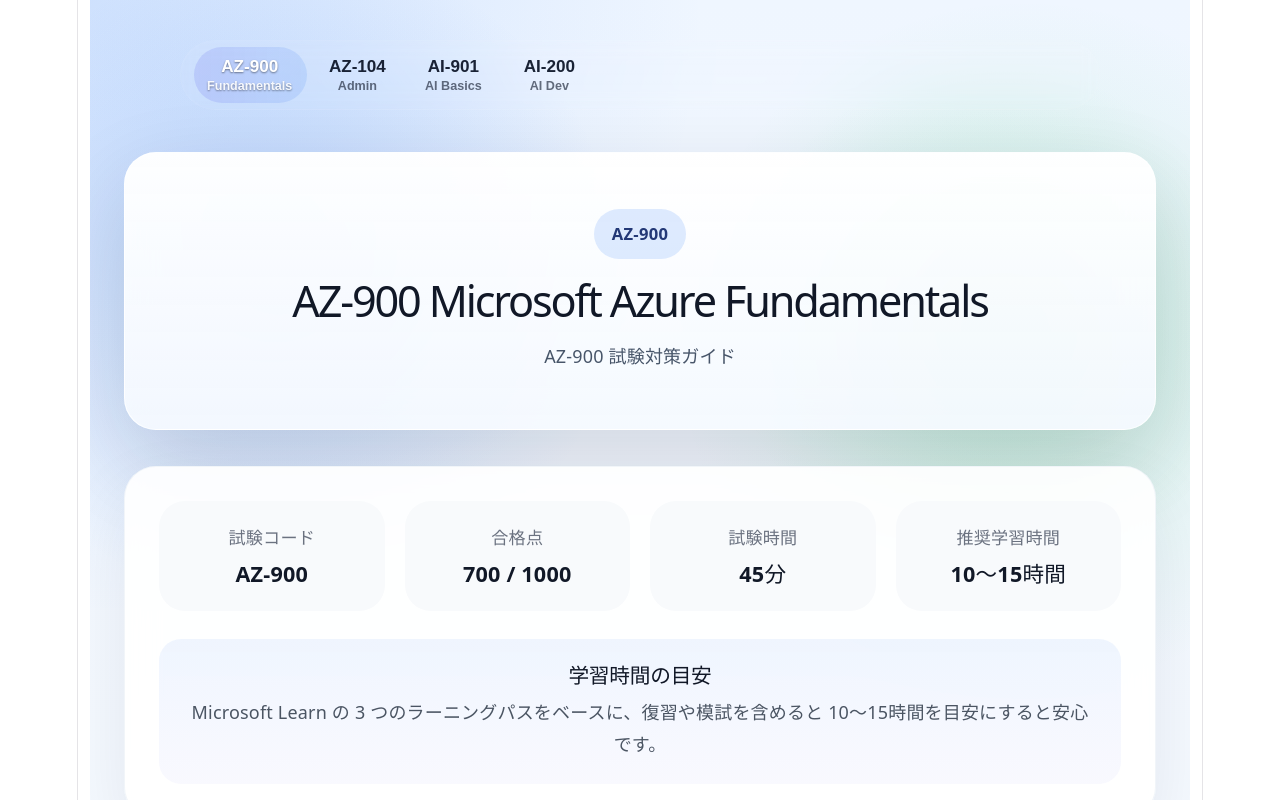
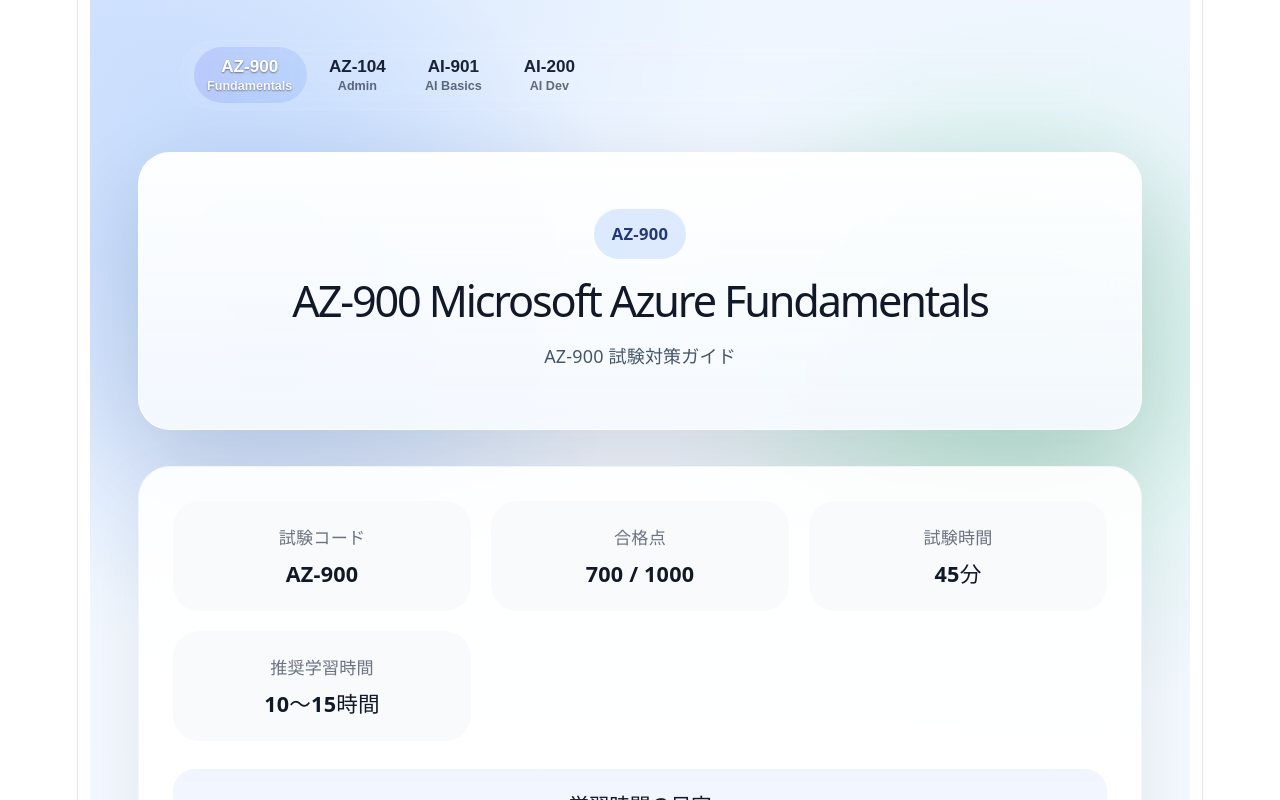
Before and after one commit to satosho77/AzureShikaku, a React (Vite) app: page / in a window 1280 px wide. Shown: the top 800 px of the page. Built offline with nearby package versions, Linux system fonts and the light colour scheme.

Commit message:
スマホ表示のレイアウト調整

```diff
--- a/src/App.css
+++ b/src/App.css
@@ -20,20 +20,25 @@
     radial-gradient(circle at 52% 88%, rgba(168, 85, 247, 0.12), transparent 16%);
 }
 
+
 .page-layout {
   position: relative;
   width: 100%;
-  max-width: 1120px;
   min-width: 0;
   box-sizing: border-box;
-  margin: 0 auto;
+
+  /* 削除 */
+  /* max-width: 1120px; */
+  /* margin: 0 auto; */
+
   display: grid;
   gap: 36px;
   justify-items: stretch;
   align-items: stretch;
-  padding-inline: 10px;
+  padding-inline: 24px;
   grid-auto-rows: minmax(0, auto);
 }
+
 
 .hero-panel {
   position: relative;
```
